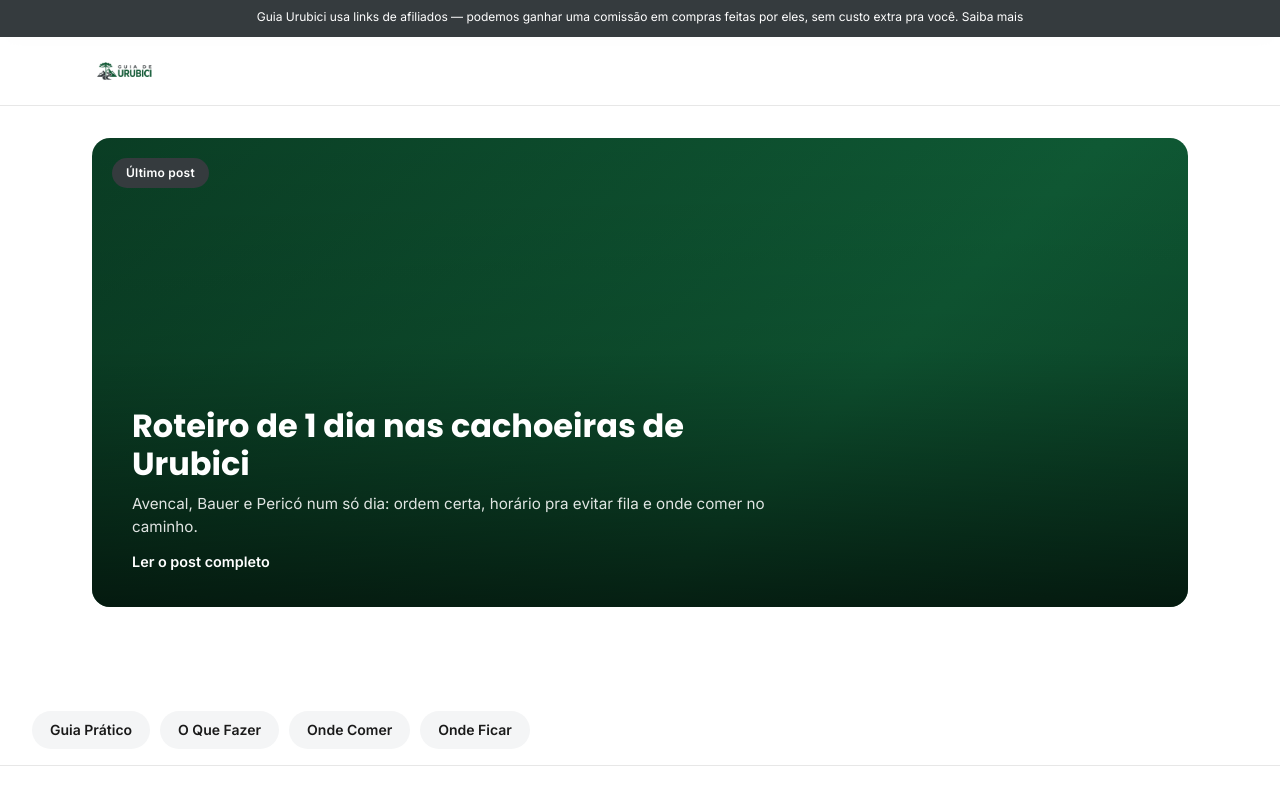
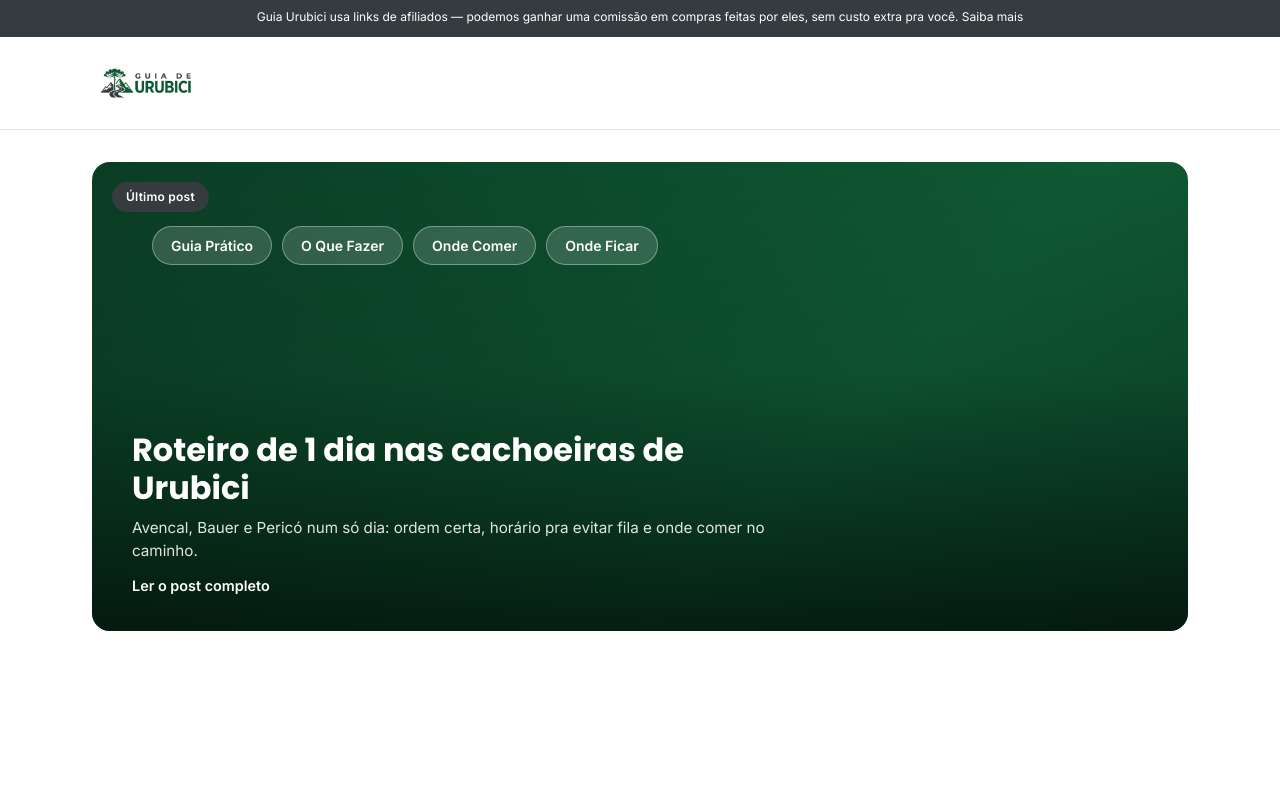
Before and after one commit to urubiciguia-max/novo-guia-urubici, an Astro site: page / in a window 1280 px wide. Shown: the top 800 px of the page. Built offline with nearby package versions, Linux system fonts and the light colour scheme; Astro itself is replaced by a stand-in of ours.

Commit message:
feat: logo maior no header + categorias sobrepostas na imagem do hero
- Logo do header aumentada (36px -> 52/60px) pra ficar bem visível
- CategoryNav ganha variant="overlay" e passa a renderizar dentro do
  Hero, sobre a foto do último post, em vez de numa faixa separada
  abaixo do card
- Hero vira <div> com link full-card + links próprios no título e
  CTA, pra não aninhar <a> dentro de <a> com os pills de categoria
- .agents/ (notas internas de coordenação entre agentes) passa a ser
  ignorado pelo git — não é código do site, não deveria estar num
  repo público

```diff
--- a/src/components/CategoryNav.astro
+++ b/src/components/CategoryNav.astro
@@ -3,6 +3,12 @@ interface Category {
   label: string;
   href: string;
 }
+
+interface Props {
+  variant?: 'default' | 'overlay';
+}
+
+const { variant = 'default' } = Astro.props;
 
 const categories: Category[] = [
   { label: 'Guia Prático', href: '/guia-pratico' },
@@ -12,8 +18,8 @@ const categories: Category[] = [
 ];
 ---
 
-<nav class="category-nav" aria-label="Categorias do blog">
-  <ul class="container category-list">
+<nav class={`category-nav ${variant === 'overlay' ? 'category-nav--overlay' : ''}`} aria-label="Categorias do blog">
+  <ul class={variant === 'overlay' ? 'category-list' : 'container category-list'}>
     {categories.map((cat) => (
       <li>
         <a href={cat.href} class="category-pill">{cat.label}</a>
@@ -60,4 +66,28 @@ const categories: Category[] = [
     background: var(--green);
     color: #fff;
   }
+
+  /* variante "overlay": pousa sobre a foto do hero, sem fundo/borda proprios */
+  .category-nav--overlay {
+    border-bottom: none;
+  }
+
+  .category-nav--overlay .category-list {
+    padding-block: 0;
+  }
+
+  .category-nav--overlay .category-pill {
+    background: rgba(255, 255, 255, 0.16);
+    backdrop-filter: blur(6px);
+    -webkit-backdrop-filter: blur(6px);
+    color: #fff;
+    border: 1px solid rgba(255, 255, 255, 0.35);
+  }
+
+  .category-nav--overlay .category-pill:hover,
+  .category-nav--overlay .category-pill:focus-visible {
+    background: var(--green);
+    border-color: var(--green);
+    color: #fff;
+  }
 </style>
--- a/src/components/Header.astro
+++ b/src/components/Header.astro
@@ -66,8 +66,14 @@ const navLinks = [
   }
 
   .wordmark img {
-    height: 36px;
+    height: 52px;
     width: auto;
+  }
+
+  @media (min-width: 860px) {
+    .wordmark img {
+      height: 60px;
+    }
   }
 
   /* --- toggle (hamburger / summary) --- */
--- a/src/components/Hero.astro
+++ b/src/components/Hero.astro
@@ -1,4 +1,6 @@
 ---
+import CategoryNav from './CategoryNav.astro';
+
 interface Props {
   href: string;
   title: string;
@@ -9,14 +11,21 @@ const { href, title, excerpt } = Astro.props;
 ---
 
 <section class="hero section container" aria-label="Post em destaque">
-  <a href={href} class="hero-card placeholder-gradient">
+  <div class="hero-card placeholder-gradient">
+    <a href={href} class="hero-card-link" aria-label={title}></a>
+
     <span class="badge badge--charcoal hero-badge">Último post</span>
+
+    <div class="hero-categories">
+      <CategoryNav variant="overlay" />
+    </div>
+
     <div class="hero-overlay">
-      <h2 class="hero-title">{title}</h2>
+      <h2 class="hero-title"><a href={href} class="hero-title-link">{title}</a></h2>
       <p class="hero-excerpt">{excerpt}</p>
-      <span class="hero-link link-under">Ler o post completo</span>
+      <a href={href} class="hero-link link-under">Ler o post completo</a>
     </div>
-  </a>
+  </div>
 </section>
 
 <style>
@@ -42,23 +51,46 @@ const { href, title, excerpt } = Astro.props;
     content: '';
     position: absolute;
     inset: 0;
+    z-index: 1;
     background: linear-gradient(to top, rgba(0, 0, 0, 0.65) 0%, rgba(0, 0, 0, 0.1) 55%, transparent 100%);
+  }
+
+  /* cobre o card inteiro e manda o clique pro post; fica abaixo do badge,
+     das categorias e do overlay de texto, que tem seus proprios links */
+  .hero-card-link {
+    position: absolute;
+    inset: 0;
+    z-index: 2;
   }
 
   .hero-badge {
     position: absolute;
     top: 20px;
     left: 20px;
-    z-index: 2;
+    z-index: 3;
+  }
+
+  .hero-categories {
+    position: absolute;
+    top: 64px;
+    left: 20px;
+    right: 20px;
+    z-index: 3;
   }
 
   .hero-overlay {
     position: absolute;
     inset: auto 0 0 0;
-    z-index: 2;
+    z-index: 3;
     padding: 20px;
     color: #fff;
     max-width: 720px;
+    /* deixa cliques "vazarem" pro hero-card-link, exceto nos links de verdade */
+    pointer-events: none;
+  }
+
+  .hero-overlay a {
+    pointer-events: auto;
   }
 
   .hero-title {
--- a/src/pages/index.astro
+++ b/src/pages/index.astro
@@ -3,7 +3,6 @@ import Layout from '../layouts/Layout.astro';
 import DisclosureStrip from '../components/DisclosureStrip.astro';
 import Header from '../components/Header.astro';
 import Hero from '../components/Hero.astro';
-import CategoryNav from '../components/CategoryNav.astro';
 import PostCard from '../components/PostCard.astro';
 import HighlightCard from '../components/HighlightCard.astro';
 import StayCard from '../components/StayCard.astro';
@@ -106,8 +105,6 @@ const stays = [
       title={recentPosts[0].title}
       excerpt={recentPosts[0].excerpt}
     />
-
-    <CategoryNav />
 
     <section class="section" aria-labelledby="dicas-heading">
       <div class="container">
```
Also changed, not shown: .agents/inbox/leonardo.md (deleted), 1 other file.
